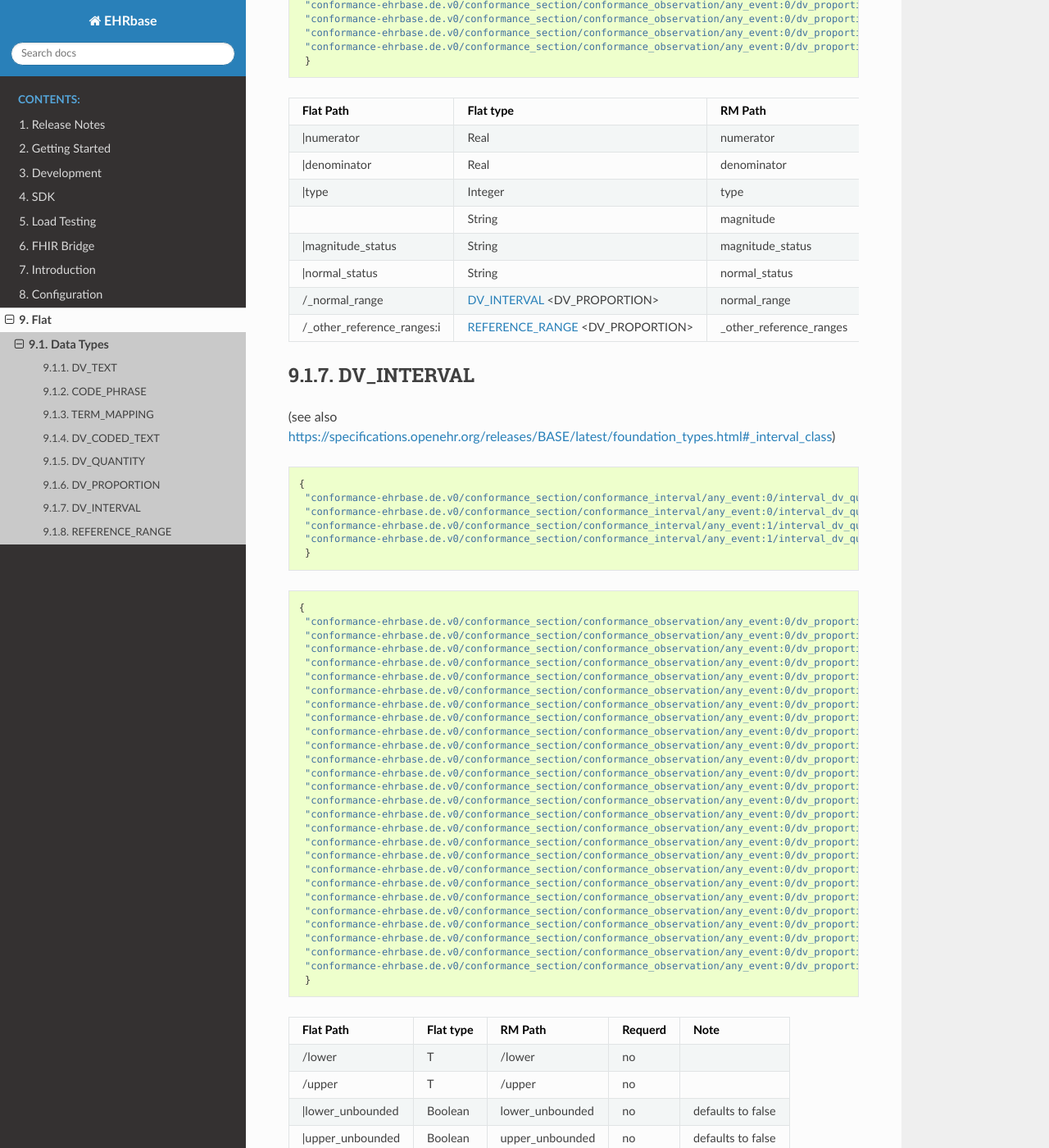
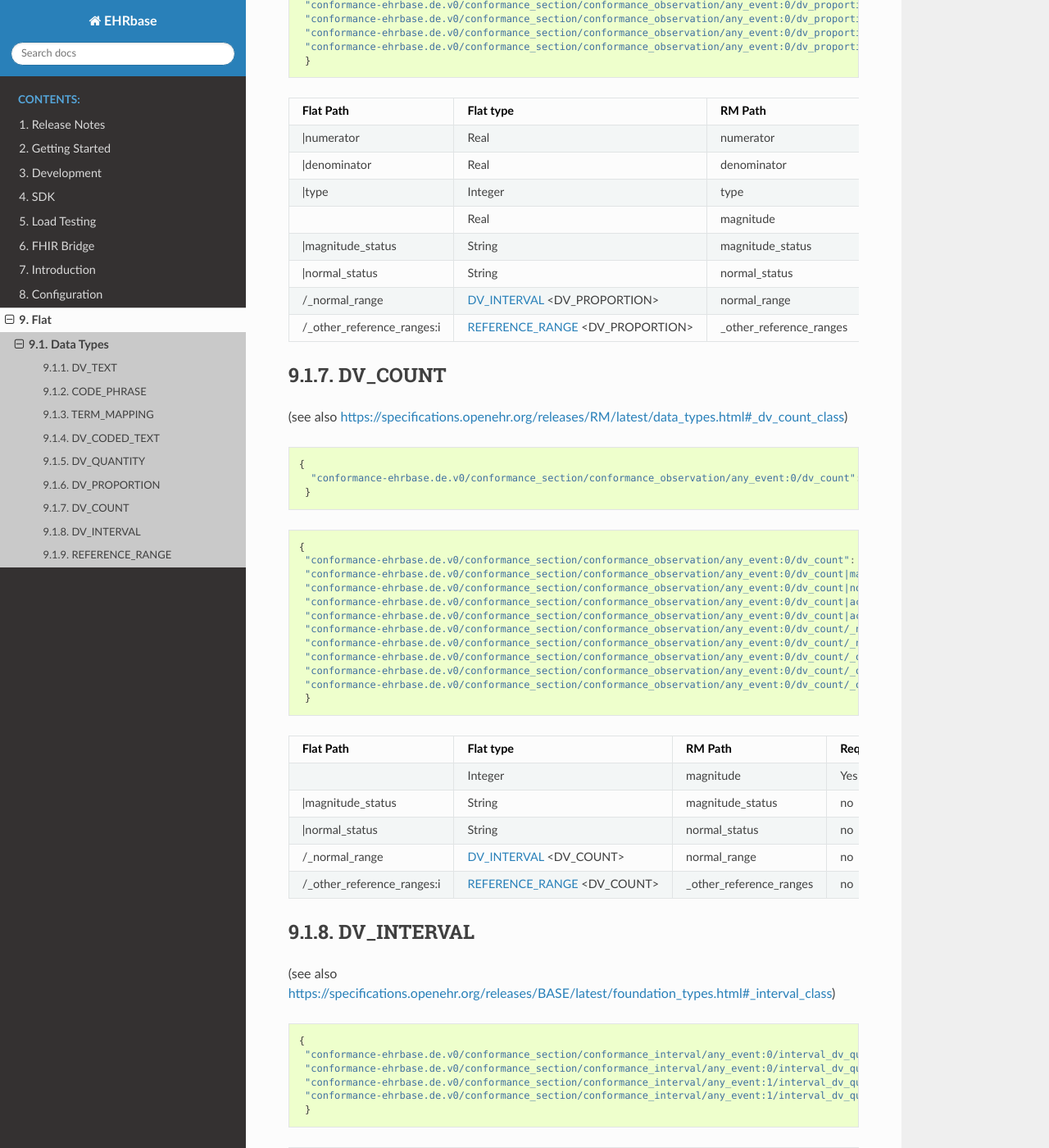
Before and after one commit to ehrbase/documentation, a Sphinx documentation site: the page built from source/09_flat/01_data_types/index.rst, in a window 1280 px wide and 1400 px high, scrolled down 4565 px. Shown: the whole window at 82% size. Built offline with Sphinx 7.4.7 and the Read the Docs theme 2.0.0, drawn with Linux system fonts in a browser that asks for light colours; formulas are drawn with MathJax 3; pages that are not in the unit, such as notebooks, are missing from menus.

Commit message:
add flat description for DV_Count
see CDR-110

```diff
--- a/source/09_flat/01_data_types/index.rst
+++ b/source/09_flat/01_data_types/index.rst
@@ -225,7 +225,7 @@ DV_PROPORTION
  {
   "conformance-ehrbase.de.v0/conformance_section/conformance_observation/any_event:0/dv_proportion|numerator": 20.5,
   "conformance-ehrbase.de.v0/conformance_section/conformance_observation/any_event:0/dv_proportion|denominator": 12.4,
-  "conformance-ehrbase.de.v0/conformance_section/conformance_observation/any_event:0/dv_proportion|type": 0,
+  "conformance-ehrbase.de.v0/conformance_section/conformance_observation/any_event:0/dv_proportion|type": 0
   }
 
 .. code-block:: javascript
@@ -269,7 +269,7 @@ DV_PROPORTION
 +-----------------------------+-------------------------------------+--------------------------+----------+---------------------------+
 | \|type                      | Integer                             | type                     | yes      | ValueSet proportion_kind  |
 +-----------------------------+-------------------------------------+--------------------------+----------+---------------------------+
-|                             | String                              | magnitude                | no       | calculated on output      |
+|                             | Real                                | magnitude                | no       | calculated on output      |
 +-----------------------------+-------------------------------------+--------------------------+----------+---------------------------+
 | \|magnitude_status          | String                              | magnitude_status         | no       | ValueSet (",>,>=,<,<=,~)  |
 +-----------------------------+-------------------------------------+--------------------------+----------+---------------------------+
@@ -279,6 +279,47 @@ DV_PROPORTION
 +-----------------------------+-------------------------------------+--------------------------+----------+---------------------------+
 | /_other_reference_ranges:i  | `REFERENCE_RANGE`_ <DV_PROPORTION>  | _other_reference_ranges  | no       |                           |
 +-----------------------------+-------------------------------------+--------------------------+----------+---------------------------+
+
+DV_COUNT
+--------------
+(see also https://specifications.openehr.org/releases/RM/latest/data_types.html#_dv_count_class)
+
+.. code-block:: javascript
+
+ {
+   "conformance-ehrbase.de.v0/conformance_section/conformance_observation/any_event:0/dv_count": 7
+  }
+
+.. code-block:: javascript
+
+ {
+  "conformance-ehrbase.de.v0/conformance_section/conformance_observation/any_event:0/dv_count": 7,
+  "conformance-ehrbase.de.v0/conformance_section/conformance_observation/any_event:0/dv_count|magnitude_status": "~",
+  "conformance-ehrbase.de.v0/conformance_section/conformance_observation/any_event:0/dv_count|normal_status": "N",
+  "conformance-ehrbase.de.v0/conformance_section/conformance_observation/any_event:0/dv_count|accuracy": 50.5,
+  "conformance-ehrbase.de.v0/conformance_section/conformance_observation/any_event:0/dv_count|accuracy_is_percent": true,
+  "conformance-ehrbase.de.v0/conformance_section/conformance_observation/any_event:0/dv_count/_normal_range/lower": 1,
+  "conformance-ehrbase.de.v0/conformance_section/conformance_observation/any_event:0/dv_count/_normal_range/upper": 8,
+  "conformance-ehrbase.de.v0/conformance_section/conformance_observation/any_event:0/dv_count/_other_reference_ranges:0/lower": 8,
+  "conformance-ehrbase.de.v0/conformance_section/conformance_observation/any_event:0/dv_count/_other_reference_ranges:0/upper": 10,
+  "conformance-ehrbase.de.v0/conformance_section/conformance_observation/any_event:0/dv_count/_other_reference_ranges:0/meaning": "high"
+  }
+
+
++-----------------------------+-------------------------------------+--------------------------+----------+----------------------------+
+| Flat Path                   | Flat type                           | RM Path                  | Requerd  | Note                       |
++=============================+=====================================+==========================+==========+============================+
+|                             | Integer                             | magnitude                | Yes      |                            |
++-----------------------------+-------------------------------------+--------------------------+----------+----------------------------+
+| \|magnitude_status          | String                              | magnitude_status         | no       | ValueSet (",>,>=,<,<=,~)   |
++-----------------------------+-------------------------------------+--------------------------+----------+----------------------------+
+| \|normal_status             | String                              | normal_status            | no       | Valuset normal_status      |
++-----------------------------+-------------------------------------+--------------------------+----------+----------------------------+
+| /_normal_range              | `DV_INTERVAL`_ <DV_COUNT>           | normal_range             | no       |                            |
++-----------------------------+-------------------------------------+--------------------------+----------+----------------------------+
+| /_other_reference_ranges:i  | `REFERENCE_RANGE`_ <DV_COUNT>       | _other_reference_ranges  | no       |                            |
++-----------------------------+-------------------------------------+--------------------------+----------+----------------------------+
+
 
 
 DV_INTERVAL
```
